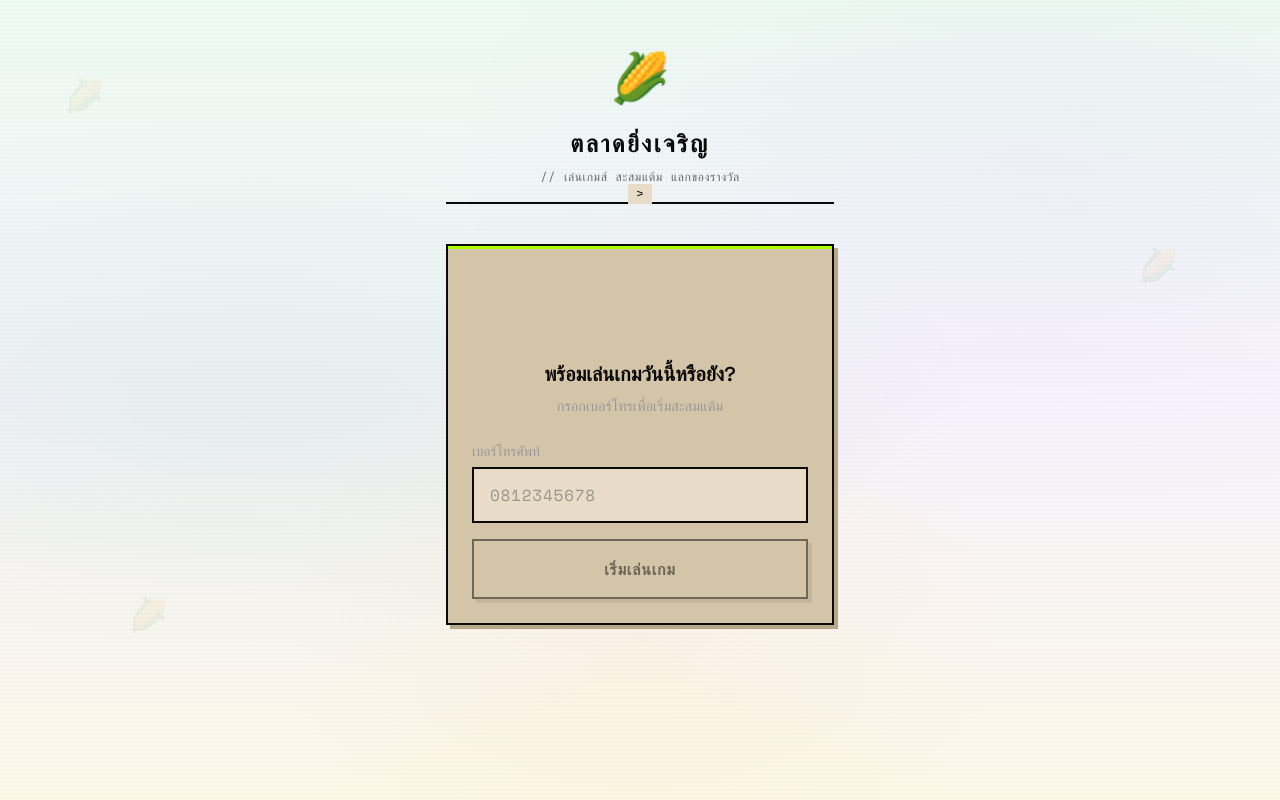
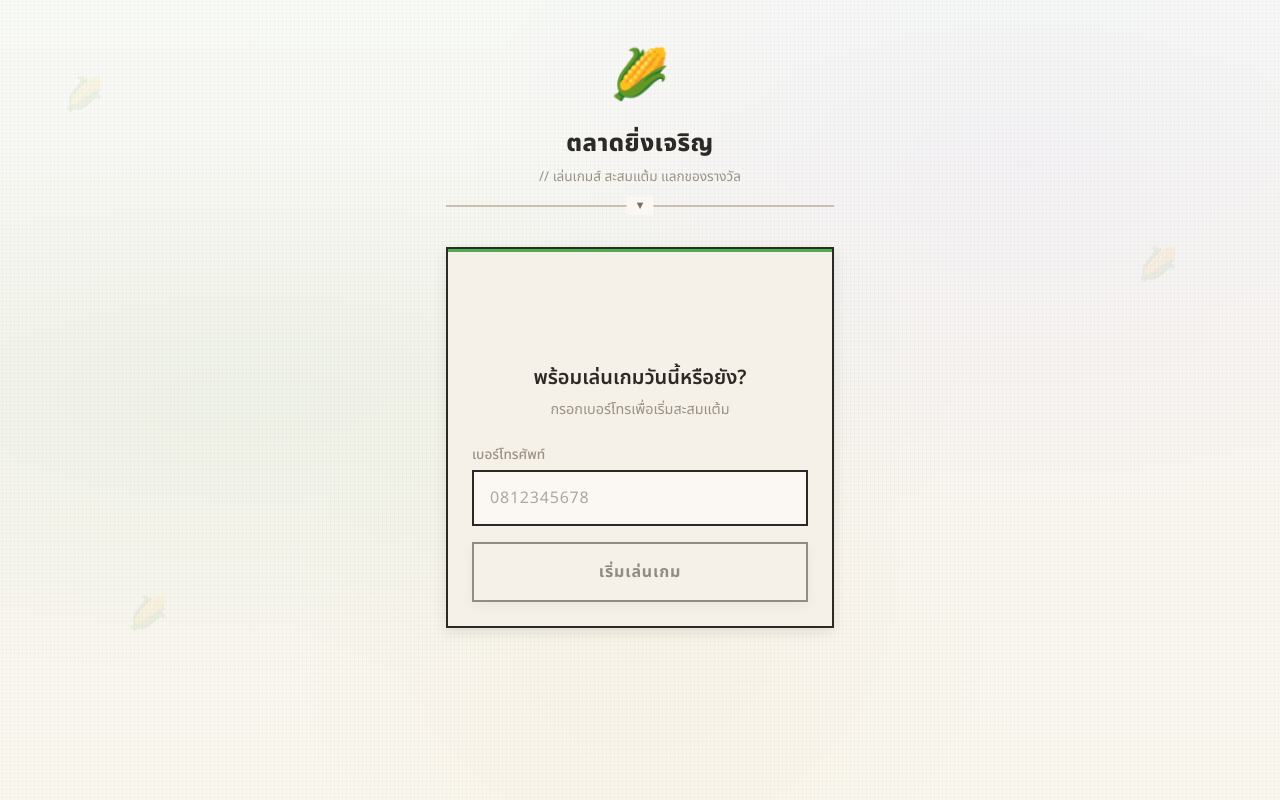
Before and after one commit to Rtertgr2/Corn_Project, a React (Vite) app in the folder web/: page /#/ in a window 1280 px wide. Built offline with nearby package versions, Linux system fonts and the light colour scheme.

Commit message:
refactor: rename tokens — lime→green, beige→cream, remove pixel-edged radius, soft shadows, Noto Sans Thai

```diff
--- a/web/src/styles.css
+++ b/web/src/styles.css
@@ -1,28 +1,29 @@
-@import url('https://fonts.googleapis.com/css2?family=Space+Mono:wght@400;700&family=Space+Grotesk:wght@400;500;600;700&display=swap');
+@import url('https://fonts.googleapis.com/css2?family=Noto+Sans+Thai:wght@300;400;500;600;700;800&display=swap');
 
 :root {
-  /* Cypherpunk Design Tokens */
-  --color-lime: #AAFF00;
-  --color-lime-dark: #88CC00;
-  --color-lime-glow: rgba(170, 255, 0, 0.3);
-  --color-ink: #0A0A0A;
-  --color-ink-soft: #1A1A1A;
-  --color-beige: #D4C5A9;
-  --color-beige-light: #E8DCC8;
-  --color-beige-dark: #B8A88A;
-  --color-surface: #111111;
-  --color-surface-raised: #1A1A1A;
-  --color-border: #333333;
-  --color-muted: #666666;
-  --color-muted-foreground: #999999;
-  --color-destructive: #FF3333;
+  /* Warm Natural Design Tokens */
+  --color-ink: #2D2A26;
+  --color-ink-soft: #4A453F;
+  --color-cream: #F5F0E8;
+  --color-cream-light: #FBF8F3;
+  --color-cream-dark: #E8E0D0;
+  --color-cream-darker: #D4CABB;
+  --color-border: #C9BFB0;
+  --color-muted: #7A7266;
+  --color-muted-foreground: #9B9285;
+  --color-destructive: #C62828;
   --color-on-destructive: #FFFFFF;
-  --color-gold: #FFD700;
+  --color-green: #4CAF50;
+  --color-green-dark: #388E3C;
+  --color-green-light: #A5D6A7;
+  --color-gold: #C9A227;
+  --color-gold-light: #E8D5A0;
+  --color-purple: #7C4DFF;
 
-  /* Typography — Monospace for retro-tech */
-  --font-heading: 'Space Grotesk', monospace;
-  --font-body: 'Space Mono', monospace;
-  --font-mono: 'Space Mono', monospace;
+  /* Typography — ฟอนต์ไทยอ่านง่าย */
+  --font-heading: 'Noto Sans Thai', system-ui, sans-serif;
+  --font-body: 'Noto Sans Thai', system-ui, sans-serif;
+  --font-mono: 'Noto Sans Thai', system-ui, sans-serif;
 
   /* Spacing */
   --space-xs: 4px;
@@ -32,17 +33,16 @@
   --space-xl: 32px;
   --space-2xl: 48px;
 
-  /* Radius — Pixel-edged (sharp corners) */
-  --radius-sm: 0px;
-  --radius-md: 0px;
-  --radius-lg: 0px;
-  --radius-full: 0px;
+  /* Radius — นุ่มนวล */
+  --radius-sm: 6px;
+  --radius-md: 10px;
+  --radius-lg: 16px;
+  --radius-full: 9999px;
 
-  /* Shadows — Raised beige effect */
-  --shadow-sm: 2px 2px 0px var(--color-beige-dark);
-  --shadow-md: 4px 4px 0px var(--color-beige-dark);
-  --shadow-lg: 6px 6px 0px var(--color-beige-dark);
-  --shadow-lime: 0 0 20px var(--color-lime-glow);
+  /* Shadows — นุ่มนวล */
+  --shadow-sm: 0 1px 3px rgba(45, 42, 38, 0.08);
+  --shadow-md: 0 4px 12px rgba(45, 42, 38, 0.1);
+  --shadow-lg: 0 8px 24px rgba(45, 42, 38, 0.12);
 
   /* Transitions */
   --transition-fast: 100ms step-end;
@@ -64,10 +64,10 @@ html {
 body {
   font-family: var(--font-body);
   background:
-    radial-gradient(ellipse at 20% 50%, rgba(34, 197, 94, 0.08) 0%, transparent 50%),
-    radial-gradient(ellipse at 80% 20%, rgba(167, 139, 250, 0.06) 0%, transparent 40%),
-    radial-gradient(ellipse at 50% 80%, rgba(245, 158, 11, 0.05) 0%, transparent 40%),
-    linear-gradient(180deg, #F0FDF4 0%, #FAF5FF 50%, #FFFBEB 100%);
+    radial-gradient(ellipse at 20% 50%, rgba(76, 175, 80, 0.06) 0%, transparent 50%),
+    radial-gradient(ellipse at 80% 20%, rgba(124, 77, 255, 0.04) 0%, transparent 40%),
+    radial-gradient(ellipse at 50% 80%, rgba(201, 162, 39, 0.04) 0%, transparent 40%),
+    linear-gradient(180deg, #F9FBF7 0%, #FAF7F2 50%, #FBF8F0 100%);
   color: var(--color-ink);
   line-height: 1.6;
   min-height: 100dvh;
@@ -94,22 +94,21 @@ body {
 .app-header {
   text-align: center;
   padding: var(--space-lg) 0 var(--space-md);
-  border-bottom: 2px solid var(--color-ink);
+  border-bottom: 2px solid var(--color-border);
   margin-bottom: var(--space-md);
   position: relative;
 }
 
 .app-header::after {
-  content: '>';
+  content: '▼';
   position: absolute;
-  bottom: -2px;
+  bottom: -10px;
   left: 50%;
   transform: translateX(-50%);
-  background: var(--color-beige-light);
-  color: var(--color-ink);
+  background: var(--color-cream-light);
+  color: var(--color-muted);
   padding: 0 8px;
-  font-family: var(--font-mono);
-  font-size: 0.8rem;
+  font-size: 0.7rem;
 }
 
 .app-header .mascot {
@@ -127,18 +126,18 @@ body {
 .app-header h1 {
   font-family: var(--font-heading);
   font-size: 1.5rem;
-  font-weight: 700;
+  font-weight: 800;
   color: var(--color-ink);
-  letter-spacing: 0.1em;
-  text-transform: uppercase;
+  letter-spacing: 0.02em;
+  text-transform: none;
 }
 
 .app-header .subtitle {
-  font-size: 0.75rem;
-  color: var(--color-muted);
+  font-size: 0.85rem;
+  color: var(--color-muted-foreground);
   margin-top: var(--space-xs);
   font-weight: 400;
-  letter-spacing: 0.05em;
+  letter-spacing: normal;
 }
 
 /* Game HUD */
@@ -146,7 +145,7 @@ body {
   display: flex;
   justify-content: space-between;
   align-items: center;
-  background: var(--color-beige);
+  background: var(--color-cream);
   border: 2px solid var(--color-ink);
   padding: var(--space-md) var(--space-lg);
   margin-bottom: var(--space-md);
@@ -186,7 +185,7 @@ body {
 }
 
 .game-hud .streak-badge {
-  background: var(--color-lime);
+  background: var(--color-green);
   border: 1px solid var(--color-ink);
   padding: var(--space-xs) var(--space-md);
   color: var(--color-ink);
@@ -214,20 +213,20 @@ body {
 
 .progress-bar {
   height: 8px;
-  background: var(--color-beige-light);
+  background: var(--color-cream-light);
   border: 1px solid var(--color-ink);
   overflow: hidden;
 }
 
 .progress-bar .progress-fill {
   height: 100%;
-  background: var(--color-lime);
+  background: var(--color-green);
   transition: width 0.3s step-end;
 }
 
 /* Cards */
 .card {
-  background: var(--color-beige);
+  background: var(--color-cream);
   color: var(--color-ink);
   border: 2px solid var(--color-ink);
   padding: var(--space-lg);
@@ -244,7 +243,7 @@ body {
   left: 0;
   right: 0;
   height: 3px;
-  background: var(--color-lime);
+  background: var(--color-green);
 }
 
 .card:hover {
@@ -253,7 +252,7 @@ body {
 
 /* Game Card */
 .game-card {
-  background: var(--color-beige-light);
+  background: var(--color-cream-light);
   color: var(--color-ink);
   border: 2px solid var(--color-ink);
   padding: var(--space-lg);
@@ -285,7 +284,7 @@ body {
   font-size: 1.8rem;
   flex-shrink: 0;
   border: 2px solid var(--color-ink);
-  background: var(--color-lime);
+  background: var(--color-green);
 }
 
 .game-card .game-info {
@@ -346,38 +345,38 @@ body {
 }
 
 .btn:focus-visible {
-  outline: 2px solid var(--color-lime);
+  outline: 2px solid var(--color-green);
   outline-offset: 2px;
 }
 
 .btn-primary {
-  background: var(--color-lime);
+  background: var(--color-green);
   color: var(--color-ink);
   box-shadow: var(--shadow-md);
 }
 
 .btn-primary:hover:not(:disabled) {
-  background: var(--color-lime-dark);
+  background: var(--color-green-dark);
 }
 
 .btn-accent {
-  background: var(--color-beige);
+  background: var(--color-cream);
   color: var(--color-ink);
   box-shadow: var(--shadow-md);
 }
 
 .btn-accent:hover:not(:disabled) {
-  background: var(--color-beige-light);
+  background: var(--color-cream-light);
 }
 
 .btn-secondary {
-  background: var(--color-beige);
+  background: var(--color-cream);
   color: var(--color-ink);
   border-color: var(--color-ink);
 }
 
 .btn-secondary:hover:not(:disabled) {
-  background: var(--color-beige-light);
+  background: var(--color-cream-light);
 }
 
 .btn-outline {
@@ -387,7 +386,7 @@ body {
 }
 
 .btn-outline:hover:not(:disabled) {
-  background: var(--color-lime);
+  background: var(--color-green);
   color: var(--color-ink);
 }
 
@@ -414,7 +413,7 @@ body {
   font-family: var(--font-body);
   font-size: 1rem;
   border: 2px solid var(--color-ink);
-  background: var(--color-beige-light);
+  background: var(--color-cream-light);
   color: var(--color-ink);
   transition: border-color var(--transition-fast);
   -webkit-appearance: none;
@@ -423,8 +422,8 @@ body {
 
 .input:focus {
   outline: none;
-  border-color: var(--color-lime);
-  box-shadow: 0 0 10px var(--color-lime-glow);
+  border-color: var(--color-green);
+  box-shadow: 0 0 10px rgba(76, 175, 80, 0.3);
 }
 
 .input::placeholder {
@@ -444,7 +443,7 @@ body {
   font-size: 0.9rem;
   font-weight: 400;
   border: 2px solid var(--color-ink);
-  background: var(--color-beige-light);
+  background: var(--color-cream-light);
   color: var(--color-ink);
   cursor: pointer;
   transition: all var(--transition-fast);
@@ -453,7 +452,7 @@ body {
 }
 
 .game-option:hover:not(:disabled) {
-  background: var(--color-lime);
+  background: var(--color-green);
   box-shadow: var(--shadow-sm);
 }
 
@@ -468,13 +467,13 @@ body {
 }
 
 .game-option.selected {
-  background: var(--color-lime);
-  border-color: var(--color-lime-dark);
+  background: var(--color-green);
+  border-color: var(--color-green-dark);
 }
 
 .game-option.correct {
-  background: var(--color-lime);
-  border-color: var(--color-lime-dark);
+  background: var(--color-green);
+  border-color: var(--color-green-dark);
 }
 
 .game-option.wrong {
@@ -484,7 +483,7 @@ body {
 
 /* Reward Card */
 .reward-card {
-  background: var(--color-beige);
+  background: var(--color-cream);
   color: var(--color-ink);
   border: 2px solid var(--color-ink);
   padding: var(--space-lg);
@@ -503,7 +502,7 @@ body {
 .reward-card .reward-icon {
   width: 48px;
   height: 48px;
-  background: var(--color-lime);
+  background: var(--color-green);
   border: 2px solid var(--color-ink);
   display: flex;
   align-items: center;
@@ -546,7 +545,7 @@ body {
   align-items: center;
   gap: var(--space-xs);
   padding: 6px 14px;
-  background: var(--color-lime);
+  background: var(--color-green);
   color: var(--color-ink);
   font-family: var(--font-heading);
   font-weight: 700;
@@ -559,7 +558,7 @@ body {
 /* Status Messages */
 .msg-success {
   padding: 12px 16px;
-  background: var(--color-lime);
+  background: var(--color-green);
   border: 2px solid var(--color-ink);
   color: var(--color-ink);
   font-weight: 700;
@@ -579,7 +578,7 @@ body {
 
 .msg-info {
   padding: 12px 16px;
-  background: var(--color-beige);
+  background: var(--color-cream);
   border: 2px solid var(--color-ink);
   color: var(--color-ink);
   font-weight: 700;
@@ -589,7 +588,7 @@ body {
 
 /* Loading Skeleton */
 .skeleton {
-  background: var(--color-beige-light);
+  background: var(--color-cream-light);
   border: 1px solid var(--color-border);
   animation: skeleton-blink 1s step-end infinite;
 }
@@ -634,7 +633,7 @@ body {
 .coupon-code {
   display: inline-block;
   padding: 8px 16px;
-  background: var(--color-beige-light);
+  background: var(--color-cream-light);
   border: 2px dashed var(--color-ink);
   font-family: var(--font-mono);
   font-size: 1rem;
@@ -747,7 +746,7 @@ body {
   justify-content: center;
   width: 32px;
   height: 32px;
-  background: var(--color-lime);
+  background: var(--color-green);
   color: var(--color-ink);
   font-family: var(--font-heading);
   font-weight: 700;
@@ -765,7 +764,7 @@ body {
 }
 
 .quick-stat {
-  background: var(--color-beige);
+  background: var(--color-cream);
   color: var(--color-ink);
   border: 2px solid var(--color-ink);
   padding: var(--space-sm);
```
